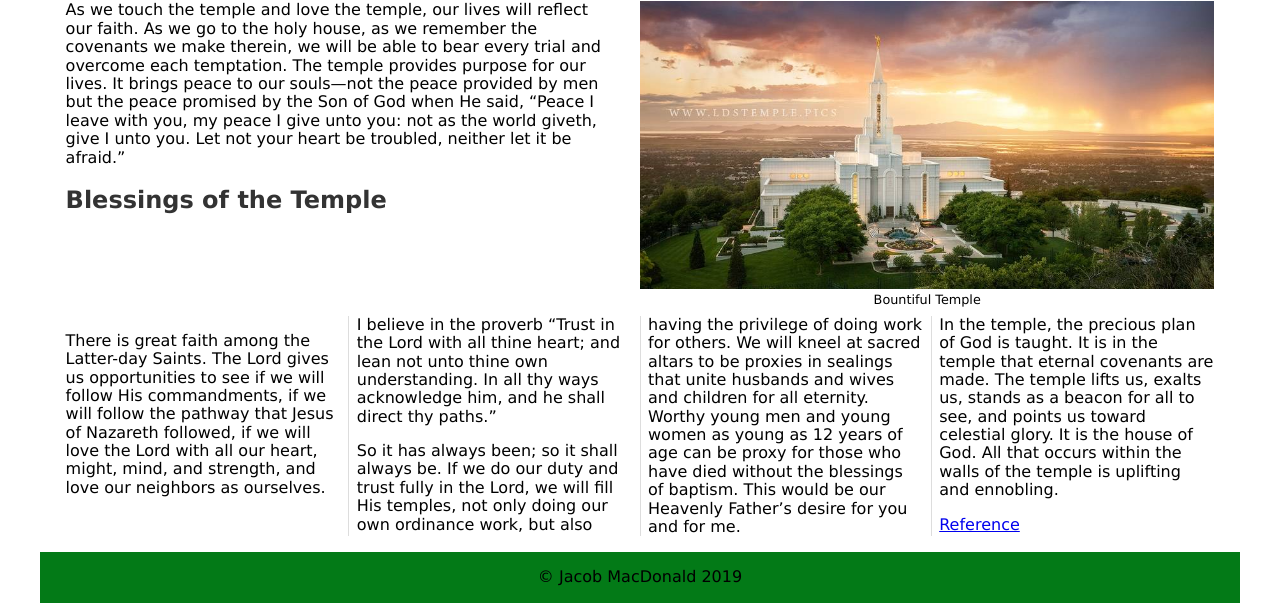
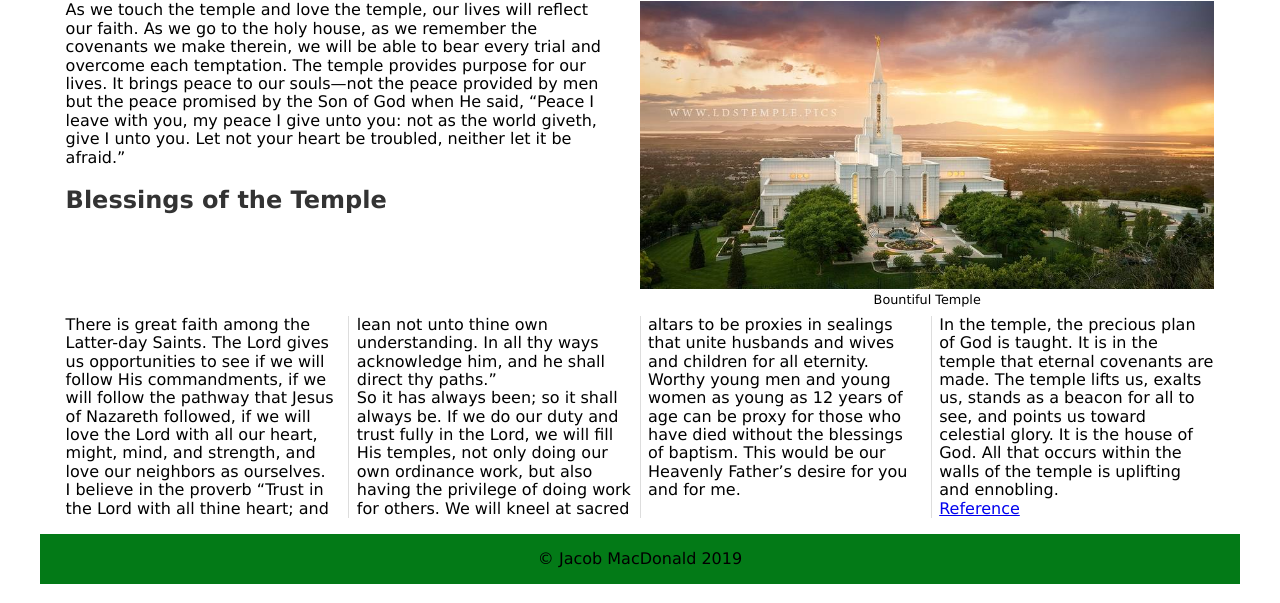
Before and after one commit to MacDonald-Jacob/jake89mac.github.io, a plain HTML site: page temple1/index.html in a window 1280 px wide. Shown: the part 225-828 px from the top of the page. Drawn offline with Linux system fonts and the light colour scheme.

Commit message:
fixed the margin on the paragraphs

```diff
--- a/temple1/css/small.css
+++ b/temple1/css/small.css
@@ -65,6 +65,8 @@ div.news {
     column-rule: 1px solid #ddd;
 }
 
+p {margin: 0}
+
 
 footer {
     text-align: center;
```
Also changed, not shown: temple1/images/Screen+Shot+2019-01-12+at+8.54.52+AM.png (added), temple1/images/temple+para+alignment.JPG (added).
